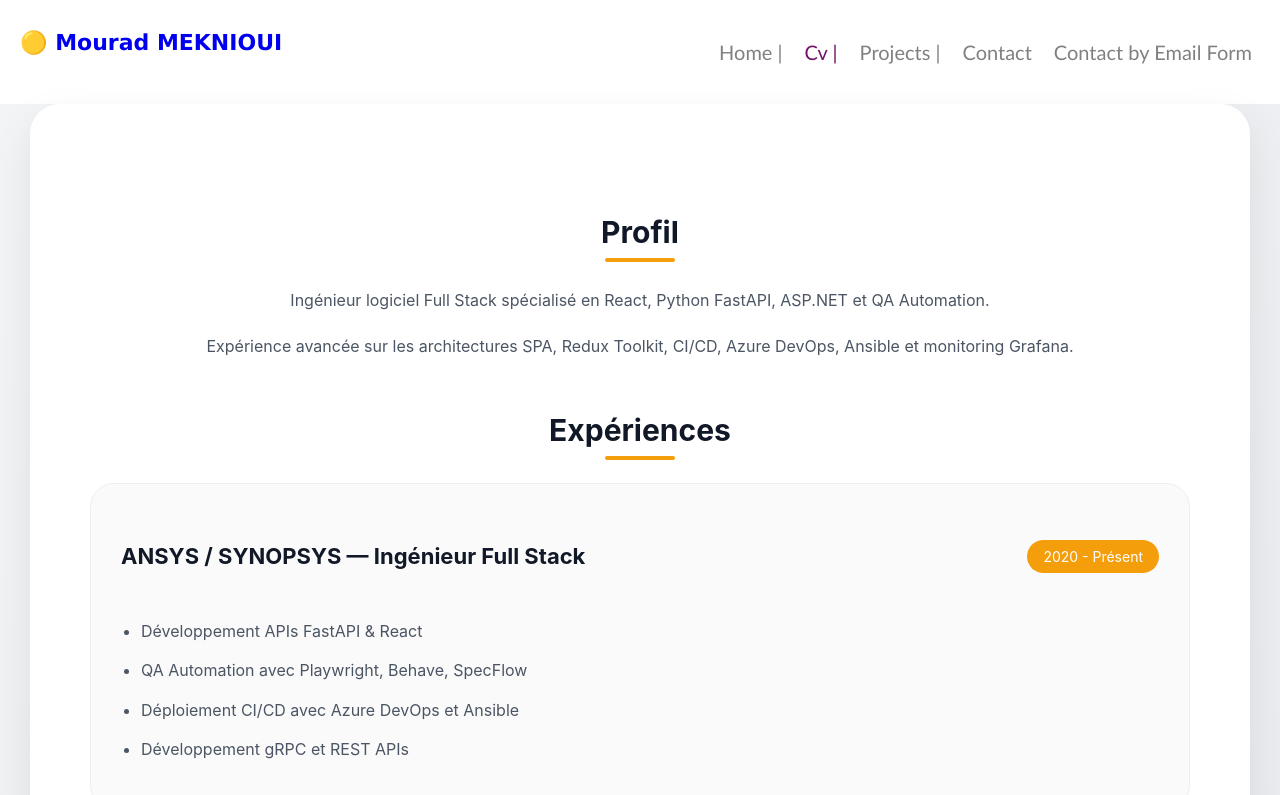
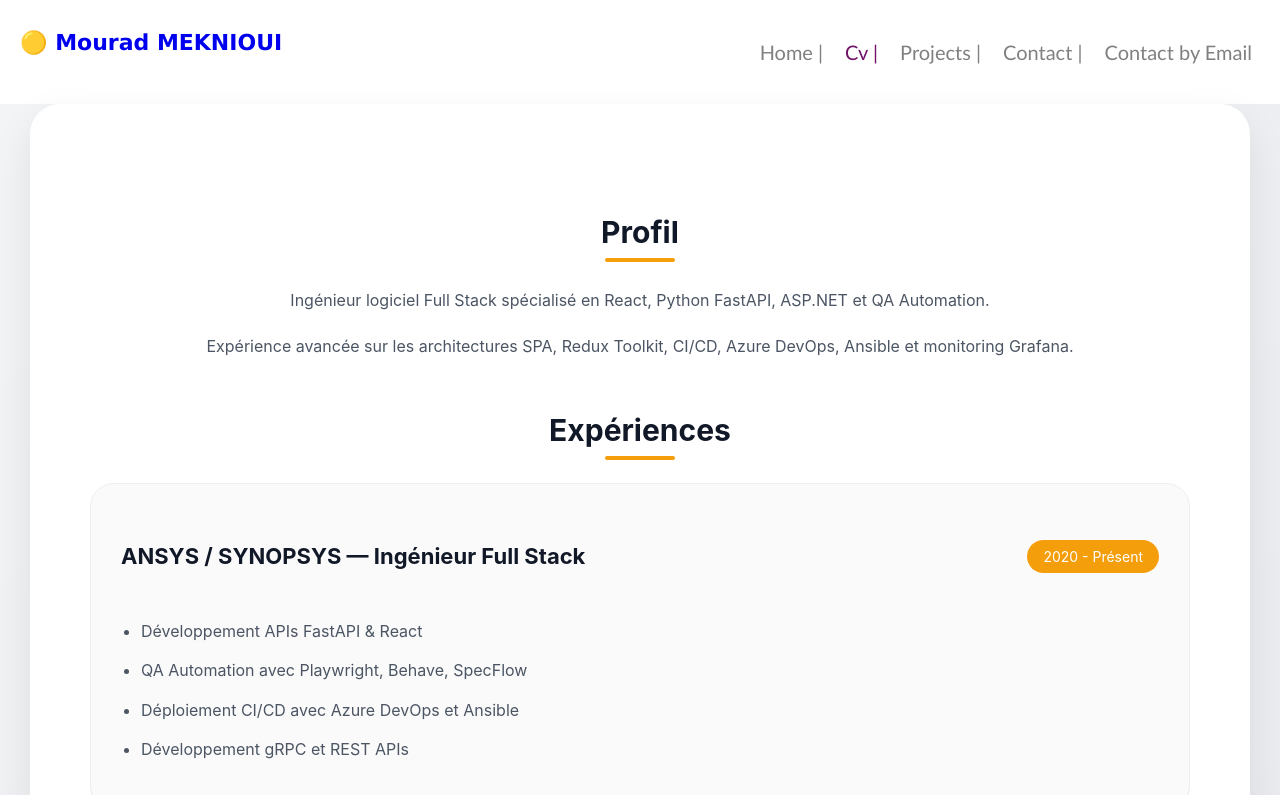
Before and after one commit to MouradMek-code/MyPortfolio, a React (Create React App) app: page /cv in a window 1280 px wide. Shown: the top 795 px of the page. Built offline with nearby package versions, Linux system fonts and the light colour scheme.

Commit message:
add portfolio

```diff
--- a/src/components/LinkBarCom.js
+++ b/src/components/LinkBarCom.js
@@ -37,7 +37,7 @@ function LinkBarCom() {
             to="/contact"
             style={{ textDecoration: "none" }}
           >
-            Contact
+            Contact |
           </NavLink>
         </span>
         <span>
@@ -46,7 +46,7 @@ function LinkBarCom() {
             to="/email"
             style={{ textDecoration: "none" }}
           >
-            Contact by Email Form
+            Contact by Email
           </NavLink>
         </span>
       </ul>
```
